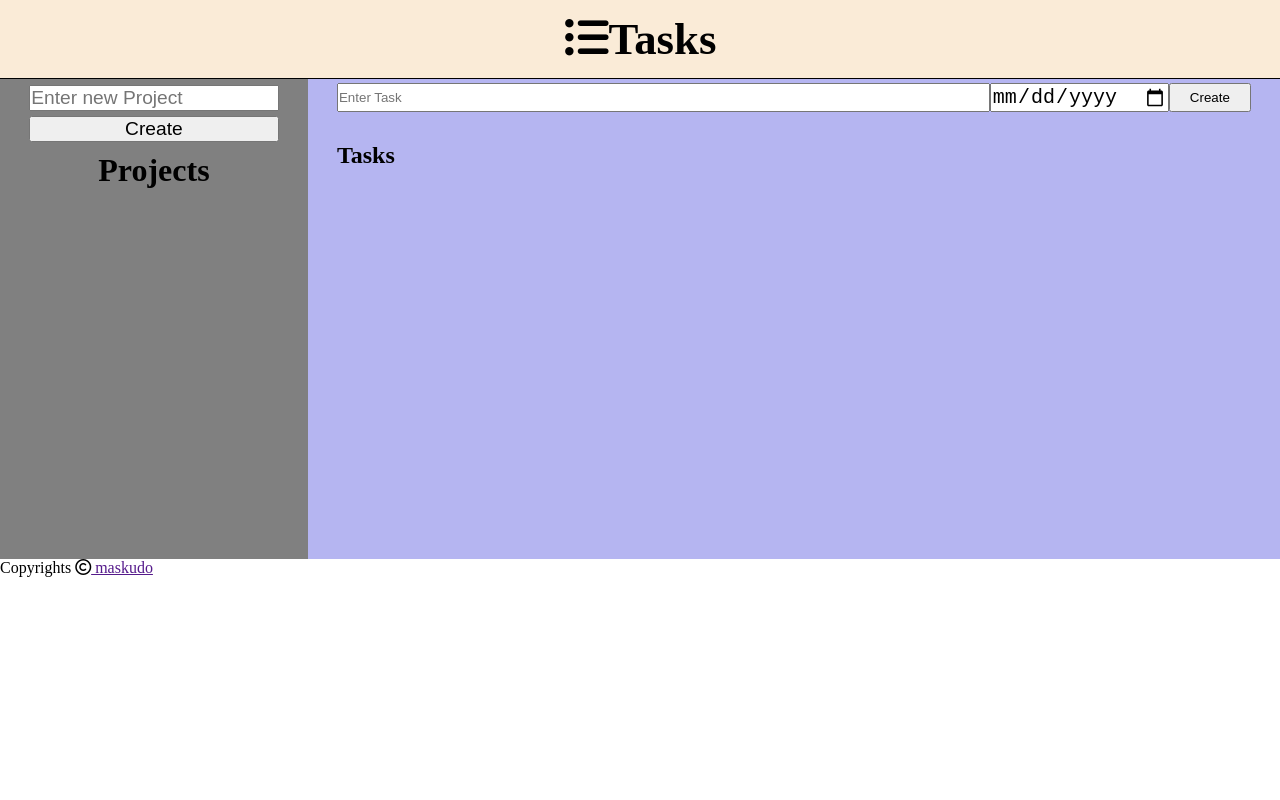
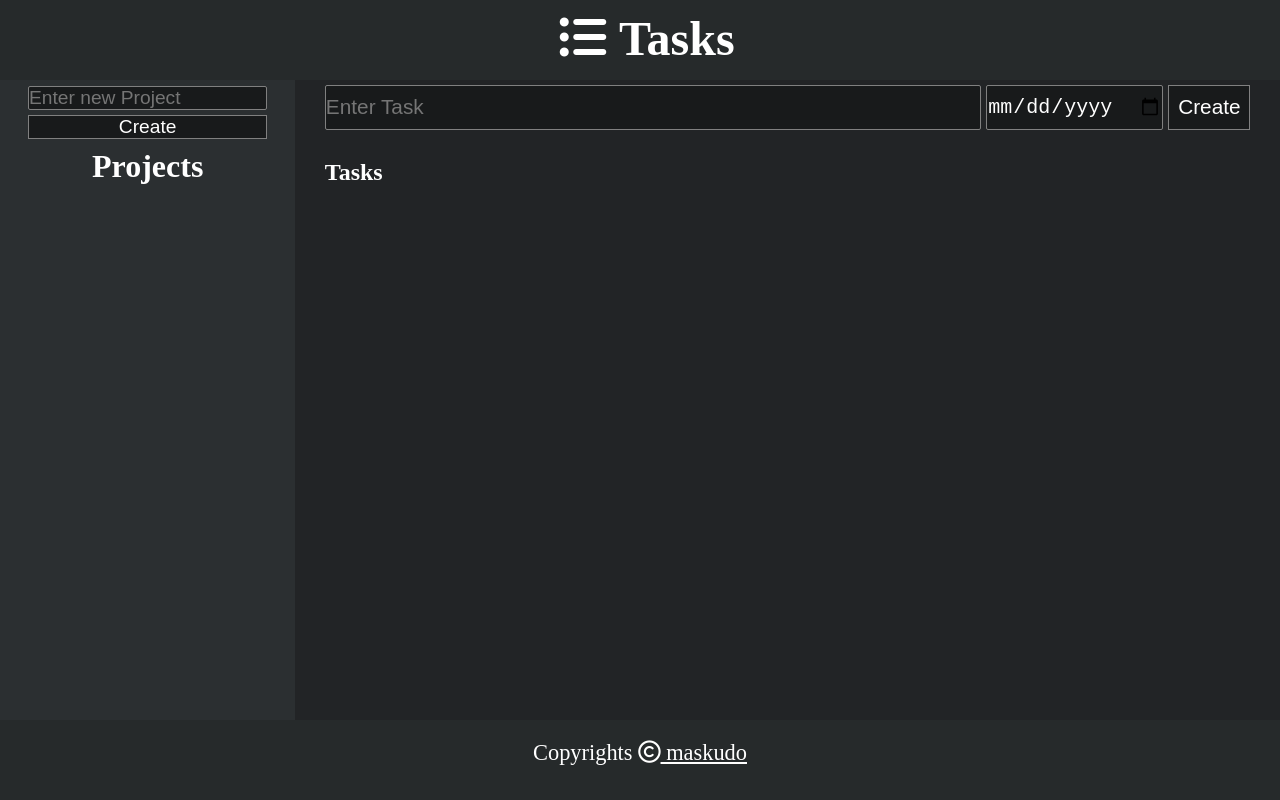
Before and after one commit to maskudo/Todo_List, a website built with webpack: page src/index.html in a window 1280 px wide. Built offline with nearby package versions, Linux system fonts and the light colour scheme.

Commit message:
add style to all elements

```diff
--- a/src/styles.css
+++ b/src/styles.css
@@ -4,23 +4,43 @@
     box-sizing: border-box;
 }
 .main-header{
-    font-size: 1.4rem;
-    padding: 1%;
+    background-color: #262a2b;
+    color: white;
+    height: 10vh;
+}
+.main-header h1{
+    font-size: 3rem;
     text-align: center;
-    border-bottom: solid black 1px;
-    background-color: antiquewhite;
+}
+.main-header i{
+    margin: 1%;
 }
 .main-body{
     display: flex;
-    min-height: 60vh;
+    min-height: 80vh;
+    color: #aaa1b7;
 }
 .cross{
     width: 20px;
-    border: solid black 1px;
+}
+footer{
+    height: 10vh;
+    font-size: 1.4rem;
+    color: white;
+    background-color: #262a2b;
+    text-align: center;
+    padding-top: 20px;
+}
+footer a:visited{
+    color: white;
+}
+footer a:hover{
+    color: gray;
 }
 /* sidebar */
 .sidebar{
-    background-color: gray;
+    background-color: #2b2f31;
+    color: white;
     flex-grow: 1;
 }
 #sidebar-header{
@@ -35,13 +55,23 @@
     margin: 2% 5%;
 }
 #project-name-input-field{
+    background-color: #181a1b;
+    color: white;
     font-size: 1.2rem;
     width: 90%;
     margin-bottom: 2%;
+    border: solid gray 1px;
+    border-radius: 2px;
 }
 #project-submit-button{
+    border: solid gray 1px;
+    background-color: #181a1b;
+    color: white;
     font-size: 1.2rem;
     width: 90%;
+}
+#project-submit-button:hover{
+    background-color: #2b2f31;
 }
 #project-box{
     display: flex;
@@ -50,37 +80,68 @@
     margin: 2% 5%;
 }
 .project{
-    font-size: 1.2rem;
+    background-color: #181a1b;
+    color: whitesmoke;
+    font-size: 1.3rem;
     width: 90%;
+    height: 40px;
+    padding: 4px 8px;
     display: flex;
     justify-content: space-between;
+    border: solid rgb(150, 149, 149) 0px;
+    border-radius: 5px;
+    margin: 1% auto;
 }
-/* .project-button-right-side{
-    width: 20px;
-    border: solid black 1px;
-} */
+.project:hover{
+    background-color: #262a2b;
+}
 
 .active{
-    background-color: rgb(93, 120, 192);
+    background-color: #222426;
+    color: white;
 }
 /* main content */
 
 .main-content{
-    background-color: rgb(181, 181, 241);
     flex-grow: 10;
+    background-color: #222426;
+    color: white;
 }
 #task-form{
     display: flex;
+    height: 7%;
     margin: 0.5% 3%;
+    justify-content: space-between;
 }
 #task-input-field{
+    background-color: #181a1b;
+    color: white;
+    border: solid gray 1px;
+    border-radius: 2px;
     width: 80%;
+    font-size: 1.3rem;
 }
 #task-deadline{
+    background-color: #181a1b;
+    color: white;
+    border: solid gray 1px;
+    border-radius: 2px;
     font-size: 20px;
+    margin: auto 5px;
+    height: 100%;
+}
+#task-deadline:hover{
+    border: solid #2b2f31 1px;
 }
 #task-submit-button{
+    background-color: #181a1b;
+    border: solid gray 1px;
+    color: white;
     width: 10%;
+    font-size: 1.3rem;
+}
+#task-submit-button:hover{
+    background-color: #2b2f31;
 }
 #task-box{
     display: flex;
@@ -90,8 +151,17 @@
 .task{
     margin: 0.25%;
     font-size: 20px;
+    height: 35px;
     display: flex;
     justify-content: space-between;
+    align-items: center;
+    border: solid black 0px;
+    border-radius: 7px;
+    background-color: #181a1b;
+    color: whitesmoke;
+}
+.task:hover{
+    background-color: #262a2b;
 }
 .task-button-right-side{
     display: flex;
```
